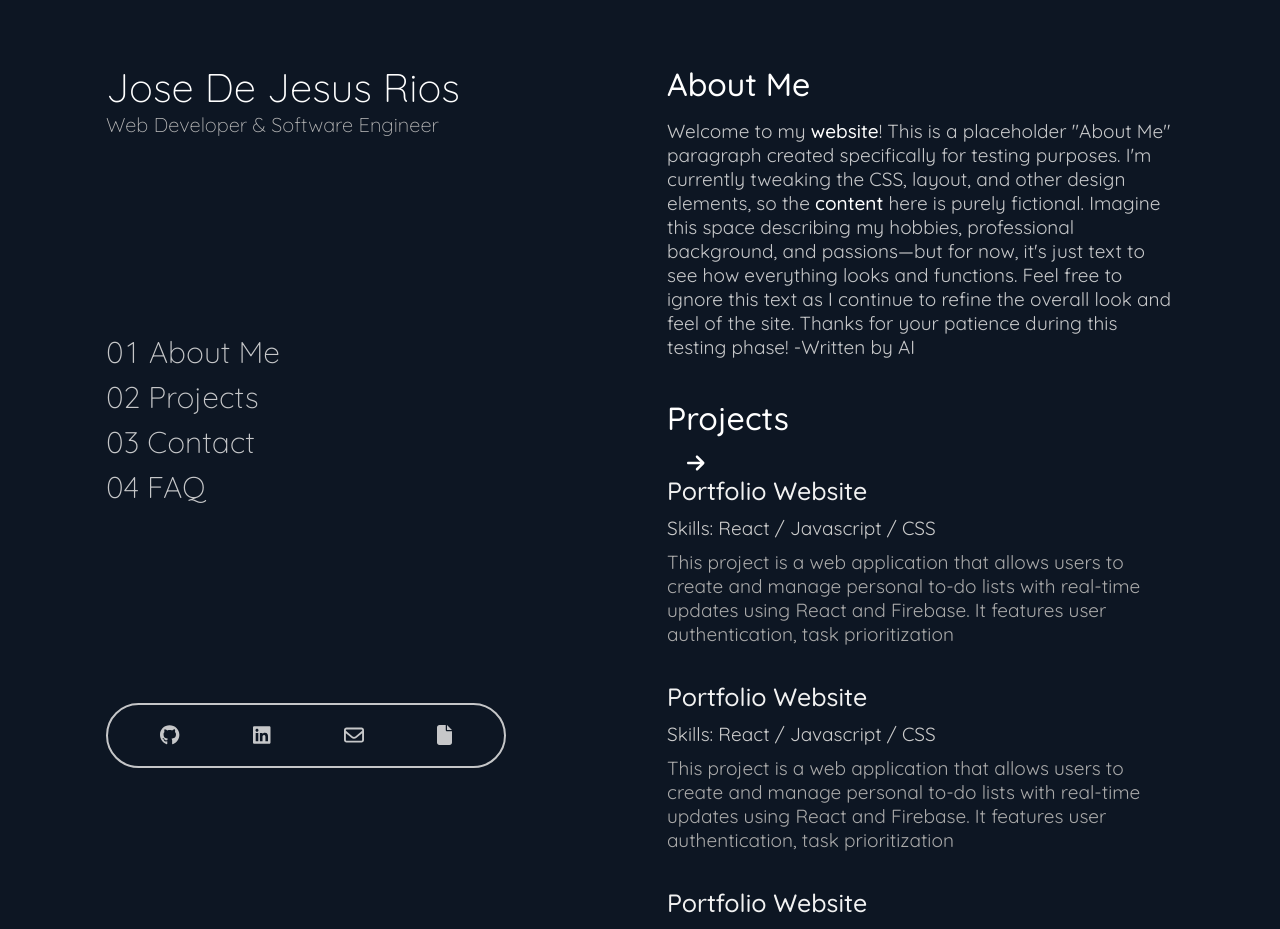
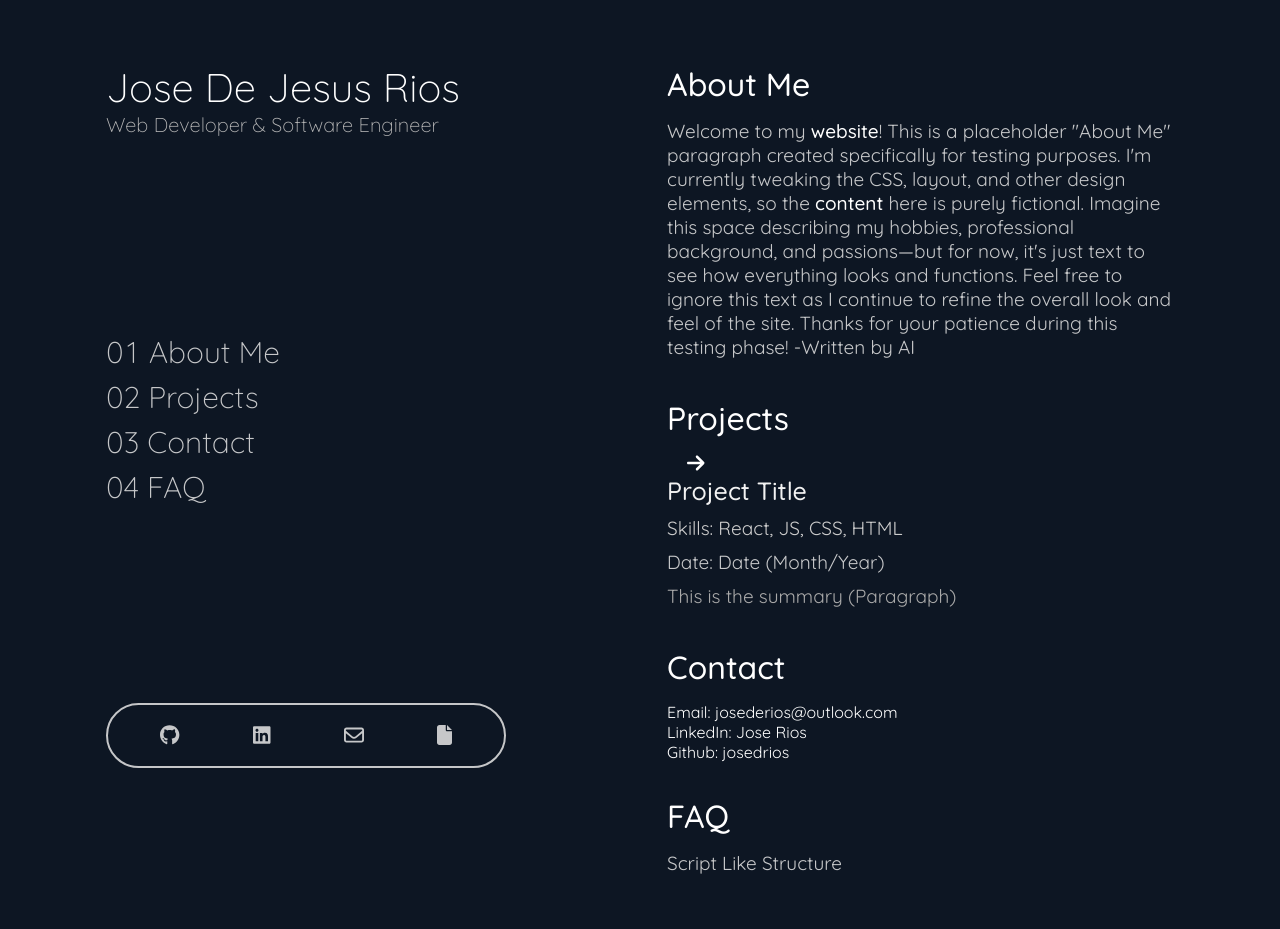
Before and after one commit to josedrios/portfolio-website, a React (Vite) app: page / in a window 1280 px wide. Shown: the top 929 px of the page. Built offline with nearby package versions, Linux system fonts and the light colour scheme; the HTML template or start-up script is replaced by a standard one.

Commit message:
Adjusted project card info population method, added date component to the card as well

```diff
--- a/src/App.jsx
+++ b/src/App.jsx
@@ -7,13 +7,11 @@ import { faEnvelope } from '@fortawesome/free-regular-svg-icons';
 
 const projects = [
   {
-    title: "Project 1",
-    summary: "This is the summary"
+    title: "Project Title",
+    skills: "React, JS, CSS, HTML",
+    date: "Date (Month/Year)",
+    summary: "This is the summary (Paragraph)"
   },
-  {
-    title: "Project 2",
-    summary: "This is the summary"
-  }
 ]
 
 function App() {
@@ -96,21 +94,14 @@ function App() {
               <FontAwesomeIcon className='icon' id='project-icon' icon={faArrowRight} />
             </span>
             <div className='content-item-body' id='project-item-container'>
-              <div className="project-item">
-                <h1 className="project-header">Portfolio Website</h1>
-                <p className="project-skills">Skills: React / Javascript / CSS</p>
-                <p className="project-summary">This project is a web application that allows users to create and manage personal to-do lists with real-time updates using React and Firebase. It features user authentication, task prioritization</p>
+            {projects.map((project, index) => (
+              <div className="project-item" key={index}>
+                <h1 className="project-header">{project.title}</h1>
+                <p className="project-skills">Skills: {project.skills}</p>
+                <p className="project-date">Date: {project.date}</p>
+                <p className="project-summary">{project.summary}</p>
               </div>
-              <div className="project-item">
-                <h1 className="project-header">Portfolio Website</h1>
-                <p className="project-skills">Skills: React / Javascript / CSS</p>
-                <p className="project-summary">This project is a web application that allows users to create and manage personal to-do lists with real-time updates using React and Firebase. It features user authentication, task prioritization</p>
-              </div>
-              <div className="project-item">
-                <h1 className="project-header">Portfolio Website</h1>
-                <p className="project-skills">Skills: React / Javascript / CSS</p>
-                <p className="project-summary">This project is a web application that allows users to create and manage personal to-do lists with real-time updates using React and Firebase. It features user authentication, task prioritization</p>
-              </div>
+            ))}
             </div>
           </div>
           <div className='content-item' id='contact-item-container'>
```
